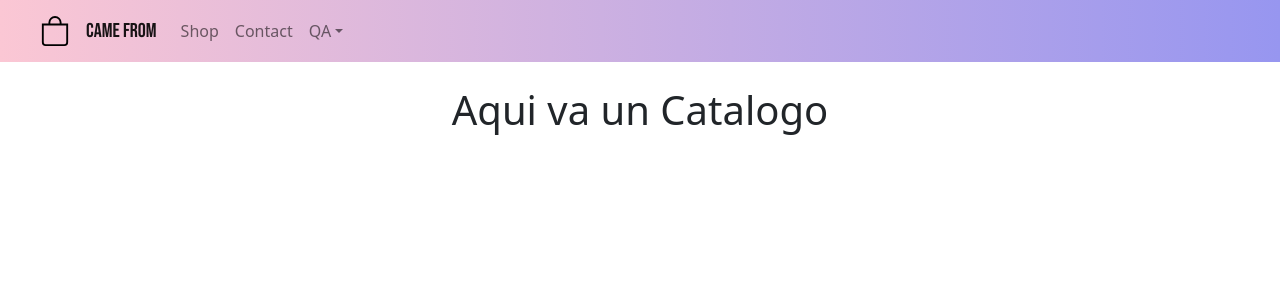
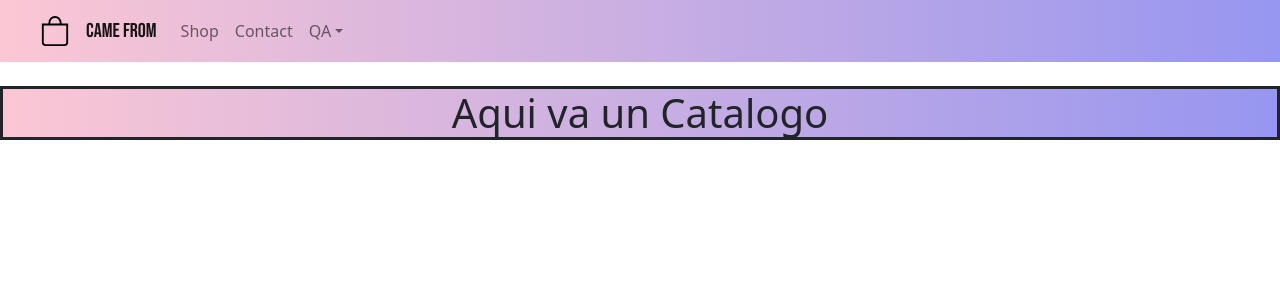
Before and after one commit to Alocerio/reactE-commerce, a React (Create React App) app: page / in a window 1280 px wide. Shown: the top 300 px of the page. Built offline with nearby package versions, Linux system fonts and the light colour scheme; a web font is replaced by a local one.

Commit message:
Commit Entrega clase 4

```diff
--- /dev/null
+++ b/src/Components/ItemListContainer/ItemListContainer.css
@@ -0,0 +1,6 @@
+h1{
+    border : 3px solid ;
+    background: #9796f0;  /* fallback for old browsers */
+    background: -webkit-linear-gradient(to right, #fbc7d4, #9796f0);  /* Chrome 10-25, Safari 5.1-6 */
+    background: linear-gradient(to right, #fbc7d4, #9796f0); /* W3C, IE 10+/ Edge, Firefox 16+, Chrome 26+, Opera 12+, Safari 7+ */
+}
--- a/src/Components/ItemListContainer/ItemListContainer.jsx
+++ b/src/Components/ItemListContainer/ItemListContainer.jsx
@@ -1,7 +1,7 @@
 import React from 'react';
 
 import 'bootstrap/dist/css/bootstrap.min.css';
-
+import './ItemListContainer.css';
 
 
 
```
